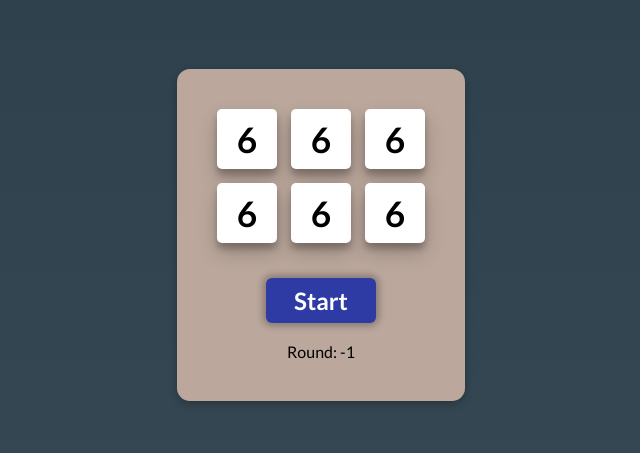
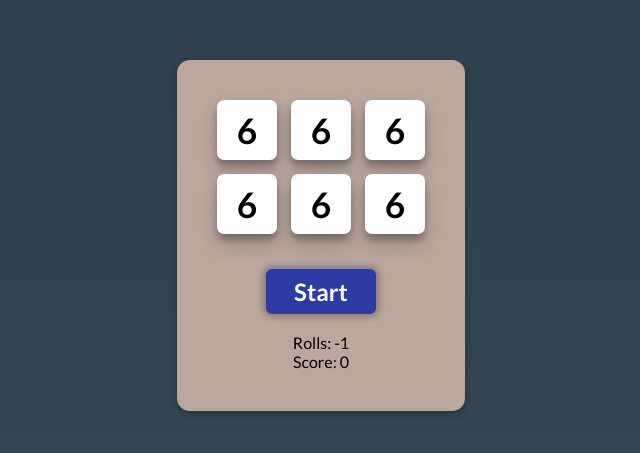
Before and after one commit to Dudeldups/sixies, a React (Vite) app: page / in a window 1280 px wide. Shown: the part 165-618 px from the top of the page, without its empty margins (319-959 px from the left). Built offline with nearby package versions, Linux system fonts and the light colour scheme.

Commit message:
Working game, crap gameplay, no description

```diff
--- a/Components/Die.jsx
+++ b/Components/Die.jsx
@@ -3,32 +3,35 @@ export default function Die(props) {
 
   switch (props.remainingRounds) {
     case 0:
-      h = 30;
+      h = 20;
       break;
 
     case 1:
-      h = 45;
+      h = 35;
       break;
 
     case 2:
-      h = 60;
+      h = 50;
       break;
 
     case 3:
-      h = 75;
+      h = 65;
       break;
 
     case 4:
-      h = 90;
+      h = 80;
       break;
 
     case 5:
-      h = 105;
+      h = 95;
+      break;
+
+    case 6:
+      h = 110;
       break;
 
     default:
       h = 120;
-      break;
   }
 
   const styles = {
--- a/src/App.jsx
+++ b/src/App.jsx
@@ -3,19 +3,25 @@ import Die from "../Components/Die.jsx";
 
 export default function App() {
   const [score, setScore] = useState(0);
-  const [round, setRound] = useState(-1);
+  const [sixies, setSixies] = useState(false);
+  const [rolls, setRolls] = useState(-1);
+  const [number, setNumber] = useState(0);
   const [dice, setDice] = useState(createAllDice());
 
   useEffect(() => {
-    console.log("Dice changed: " + dice.map((x) => x.remainingRounds));
-    //check for win status (all dice held and all have the same number)
-
-    // then set round to 0 for restart and score +1
+    const amtHeld = dice.filter((d) => d.isHeld).length;
+    !amtHeld && number && setNumber(0);
+    if (amtHeld === 6 && !sixies) {
+      setSixies(true);
+      setScore((prev) => prev + 1);
+      setRolls((prev) => prev + 10);
+      setDice((prevDice) =>
+        prevDice.map((d) => ({ ...d, remainingRounds: 6 }))
+      );
+    }
   }, [dice]);
 
-  useEffect(() => {
-    console.log("Round changed to: " + round);
-  }, [round]);
+  useEffect(() => {}, [sixies]);
 
   function createAllDice() {
     let newDice = [];
@@ -31,34 +37,42 @@ export default function App() {
       id,
       value,
       isHeld: false,
-      remainingRounds: 6,
+      remainingRounds: 10,
     };
   }
 
   function clickDie(die) {
-    if (round === -1 || die.isHeld) {
+    if (sixies || rolls === -1 || (number && die.value !== number)) {
       return;
+    }
+    if (die.isHeld && dice.filter((d) => d.isHeld).length === 1) {
+      setNumber(0);
+    } else if (!number) {
+      setNumber(die.value);
     }
     setDice((prevDice) =>
       prevDice.map((cur) =>
-        cur.id === die.id
-          ? { ...die, isHeld: !die.isHeld }
-          : { ...cur, remainingRounds: cur.remainingRounds + 1 }
+        cur.id === die.id ? { ...cur, isHeld: !cur.isHeld } : cur
       )
     );
   }
 
   function rollDice() {
+    if (sixies) {
+      setSixies(false);
+      setDice((prevDice) => prevDice.map((d) => createDie(d.id)));
+    } else {
       setDice((prevDice) =>
         prevDice.map((cur) => {
-        if (cur.remainingRounds === 0 || !cur.isHeld) {
+          if (cur.remainingRounds < 1 || !cur.isHeld) {
             return createDie(cur.id);
           } else {
             return { ...cur, remainingRounds: cur.remainingRounds - 1 };
           }
         })
       );
-    setRound((prev) => (prev === -1 ? 1 : prev + 1));
+      setRolls((prev) => (prev < 1 ? 6 : prev - 1));
+    }
   }
 
   const diceElements = dice.map((die) => {
@@ -73,14 +87,27 @@ export default function App() {
     );
   });
 
+  const buttonText = () => {
+    if (rolls === -1) {
+      return "Start";
+    } else if (rolls === 0) {
+      return "Restart";
+    } else if (sixies) {
+      return "Continue";
+    } else {
+      return "Roll";
+    }
+  };
+
   return (
     <div className="container">
       <div className="dice-grid">{diceElements}</div>
       <button className="game-button" onClick={rollDice}>
-        {round === -1 ? "Start" : round === 0 ? "Restart" : "Roll"}
+        {buttonText()}
       </button>
       <br />
-      <p>Round: {round}</p>
+      <p>Rolls: {rolls}</p>
+      <p>Score: {score}</p>
     </div>
   );
 }
--- a/src/index.css
+++ b/src/index.css
@@ -40,7 +40,7 @@ body {
   width: 60px;
   font-size: 2.2rem;
   font-weight: 600;
-  border-radius: 5px;
+  border-radius: 7px;
   box-shadow: rgba(0, 0, 0, 0.19) 0px 10px 20px, rgba(0, 0, 0, 0.23) 0px 6px 6px;
   display: flex;
   align-items: center;
```
Lines whose indentation alone changed are shown as unchanged.
